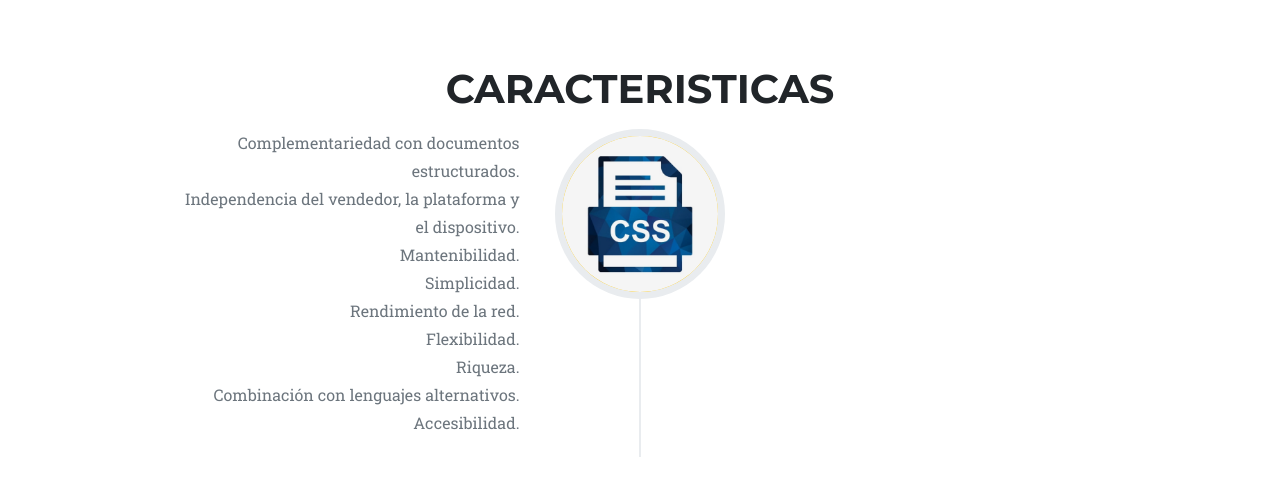
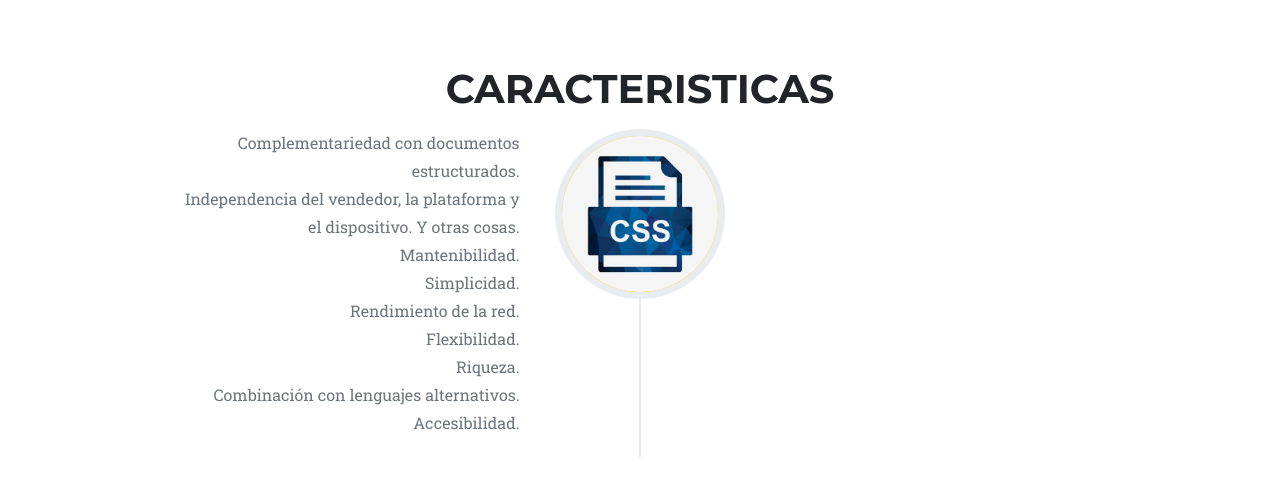
Before and after one commit to SebasL02/HostingHtml, a plain HTML site: page Github/index.html in a window 1280 px wide. Shown: the part 1720-2207 px from the top of the page. Drawn offline with nearby package versions, Linux system fonts and the light colour scheme.

Commit message:
Se añade un texto de prueba

```diff
--- a/Github/index.html
+++ b/Github/index.html
@@ -121,7 +121,7 @@
 
                             <div class="timeline-body"><p class="text-muted"> Complementariedad con documentos estructurados.
                                 <br>
-                                Independencia del vendedor, la plataforma y el dispositivo.
+                                Independencia del vendedor, la plataforma y el dispositivo. Y otras cosas.
                                 <br>
                                 Mantenibilidad.
                                 <br>
```
